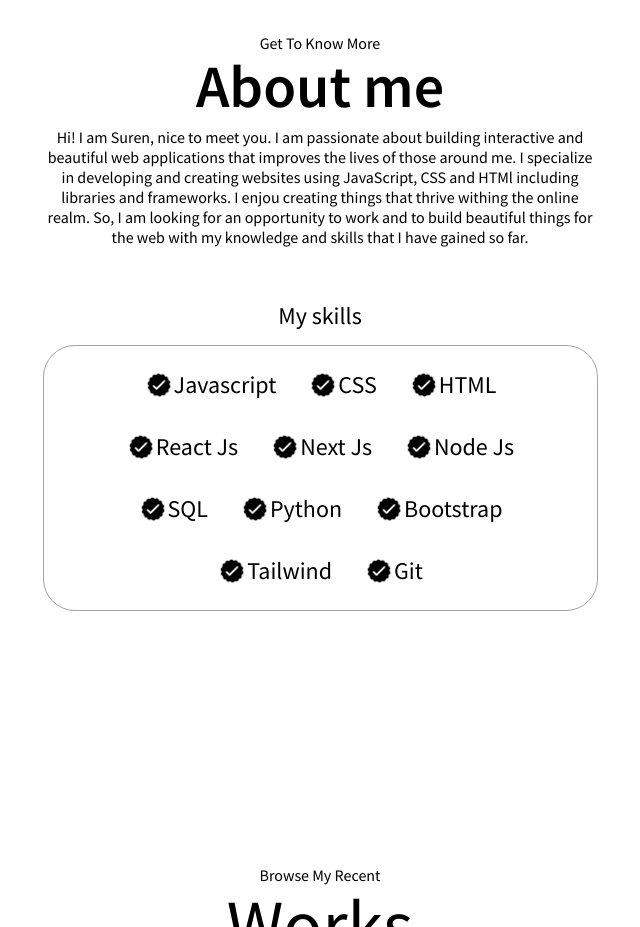
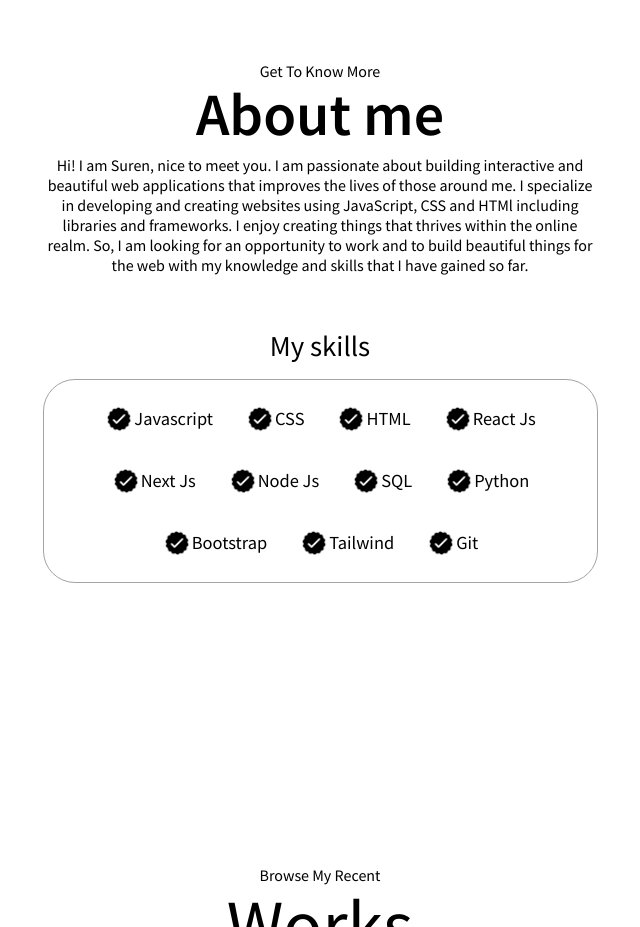
Before and after one commit to maharjansuren37/personal-website-v1, a plain HTML site: page index.html in a window 1280 px wide. Shown: the part 940-1867 px from the top of the page, without its empty margins (320-960 px from the left). Drawn offline with Linux system fonts and the light colour scheme; files whose address does not match are found by name.

Commit message:
updated content

```diff
--- a/index.html
+++ b/index.html
@@ -61,7 +61,7 @@
                 <div class="about-me__body--desc">
                     <p>Hi! I am Suren, nice to meet you. I am passionate about building interactive and beautiful web applications that
                         improves the lives of those around me. I specialize in developing and creating websites using JavaScript, CSS and HTMl
-                        including libraries and frameworks. I enjou creating things that thrive withing the online realm. So, I am looking for an opportunity
+                        including libraries and frameworks. I enjoy creating things that thrives within the online realm. So, I am looking for an opportunity
                         to work and to build beautiful things for the web with my knowledge and skills that I have gained so far.
                     </p>
                     <!-- <p>Hello! My name is Suren and I enjoy creating things that thrive within the online realm. My interest in web development started back in 2020 when I was studying Principle of Programming one of my Master's degree course and I was learning Python for the first time. During that time, I learned Python and also got chance to learn and know about other programming languages.</p>
@@ -75,7 +75,7 @@
                     <ul class="about-me__list">
                         <div class="about-me__item">
                             <img src="/assets/images/checkmark.png" class="checkmark" alt="checkmark">
-                            <h3>Javascript</h3>
+                            <h3 class="skill">Javascript</h3>
                         </div>
                         <div class="about-me__item">
                             <img src="/assets/images/checkmark.png" class="checkmark" alt="checkmark">
--- a/style.css
+++ b/style.css
@@ -260,6 +260,7 @@ section {
 }
 
 .section__subtitle--about {
+    font-size: 1.8rem;
     margin-block: .5rem 1rem;
 }
 
@@ -270,7 +271,7 @@ section {
 .about-me__list {
     display: flex;
     flex-wrap: wrap;
-    width: 50%;
+    width: 100%;
     margin-inline: auto;
     gap: 2rem;
     justify-content: center;
@@ -286,6 +287,10 @@ section {
     align-items: center;
 }
 
+.about-me__item h3 {
+    font-size: 1.15rem;
+}
+
 .checkmark {
     width: 30px;
 }
@@ -294,6 +299,10 @@ section {
     .about-me__body--desc {
         width: 50%;
         margin-inline: auto;
+    }
+
+    .about-me__list {
+        width: 50%;
     }
 }
 
```
